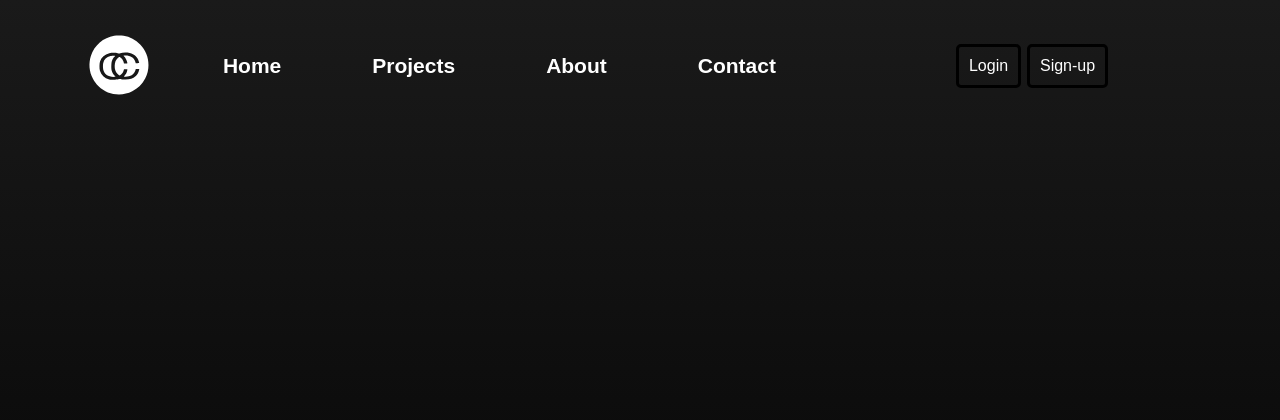
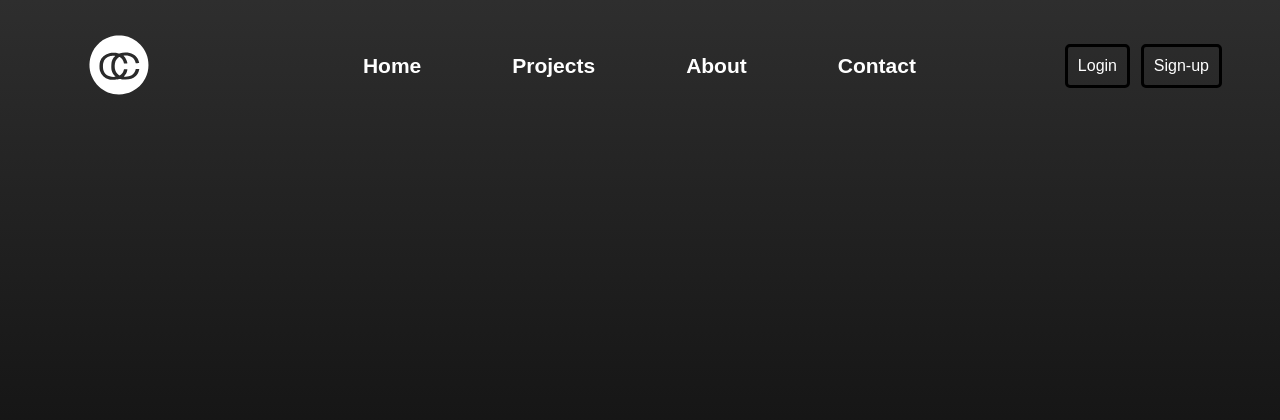
Before and after one commit to Arteedser/site, a Flask app: page / in a window 1280 px wide. Shown: the top 420 px of the page. Run offline with Flask 3, Linux system fonts and the light colour scheme.

Commit message:
daleted_trash

```diff
--- a/static/main.css
+++ b/static/main.css
@@ -1,6 +1,6 @@
 body {
     /*background-image: linear-gradient(33deg, #1af7c4 0%, #7a74e6 25%, #871dd3 50%, #f93f90 75%, #ffcbe0 100%);*/
-    background: linear-gradient(to bottom, #1a1a1a, #000000);
+    background: linear-gradient(to bottom, #2e2e2e, #000000);
     background-size: 100% 100%;
     background-attachment: fixed;
     color: #fff;
@@ -11,7 +11,7 @@ header {
     font-size: 21px;
     padding: 25px;
     display: flex;
-    justify-content: center;
+    justify-content: space-between;
     align-items: center;
 }
 
@@ -24,6 +24,7 @@ header {
 }
 
 nav ul {
+    padding-left: 250px;
     list-style: none;
     display: flex;
 }
@@ -48,8 +49,8 @@ button {
 }
 
 .auntific {
-    margin-left: 100px;
-    text-align: right!important;
+    text-align: right;
+    padding-right: 25px;
 }
 
 button {
@@ -57,11 +58,12 @@ button {
 }
 
 .primary-button {
-    color: #fff;
+    color: #ffffff;
+    margin-right: 5px;
 }
 
 .secondary-button {
-    color: #fff;
+    color: #ffffff;
 }
 
 .secondary-button:hover{
```
Also changed, not shown: requirements.txt (added, +7 -0 lines).
